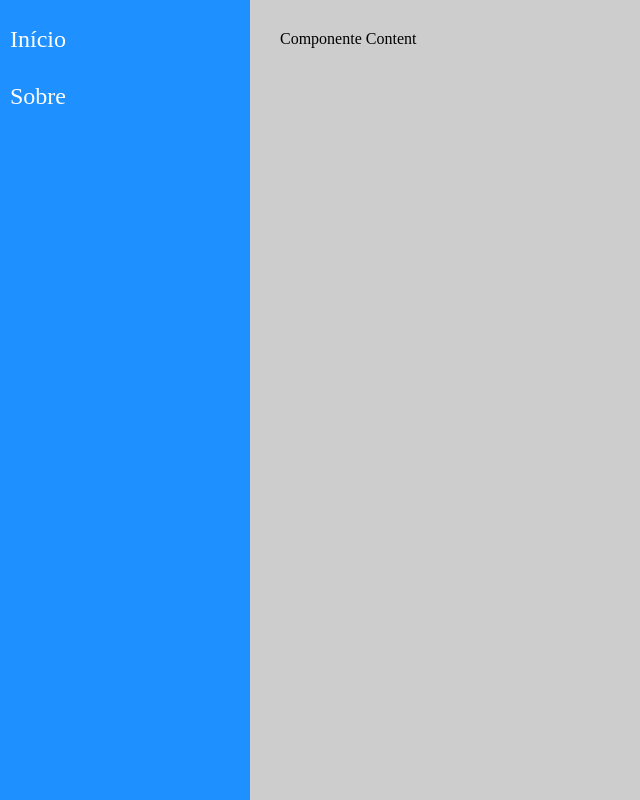
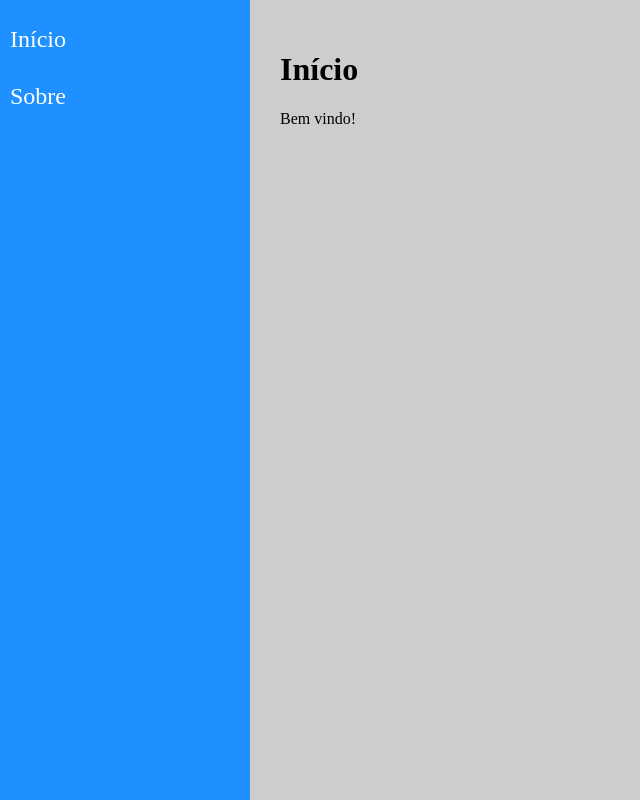
Before and after one commit to RodolfoPG/navegacao, a React (Create React App) app: page / in a window 1280 px wide. Shown: the whole page, without its empty margins (0-640 px from the left). Built offline with nearby package versions, Linux system fonts and the light colour scheme.

Commit message:
Atualizando o o React Router e fazendo pequenas alteraçoes no App e Content

```diff
--- a/src/components/layout/Content.jsx
+++ b/src/components/layout/Content.jsx
@@ -1,9 +1,20 @@
 import './Content.css'
 import React from "react";
+import { Routes, Route } from "react-router-dom"
+
+import Home from "../../views/examples/Home";
+ import Param from "../../views/examples/Param";
+ import About from "../../views/examples/About";
+ import NotFound from "../../views/examples/NotFound";
 
 const Content = props => (
   <main className="Content">
-    Componente Content
+    <Routes>
+      <Route path="/about" element={<About />} />
+      <Route path="/param/:id" element={<Param />} />
+      <Route path="/" exact element={<Home />} />
+      <Route path="*" element={<NotFound />} />
+    </Routes>
   </main>
 )
 
--- a/src/views/App.jsx
+++ b/src/views/App.jsx
@@ -1,12 +1,17 @@
 import './App.css'
 import React from "react";
+
+import { BrowserRouter } from 'react-router-dom';
+
 import Menu from "../components/layout/Menu"
 import Content from "../components/layout/Content"
 
 const App = props => (
   <div className="App">
-    <Menu />
-    <Content />
+    <BrowserRouter>
+      <Menu />
+      <Content />
+    </BrowserRouter>
   </div>
 )
 
```
